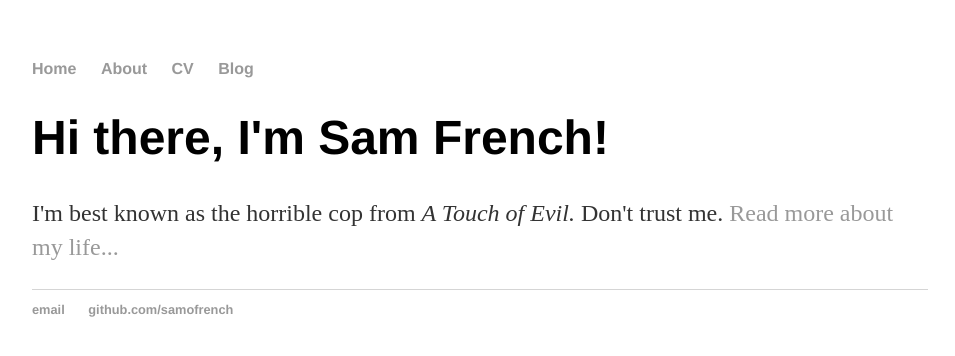
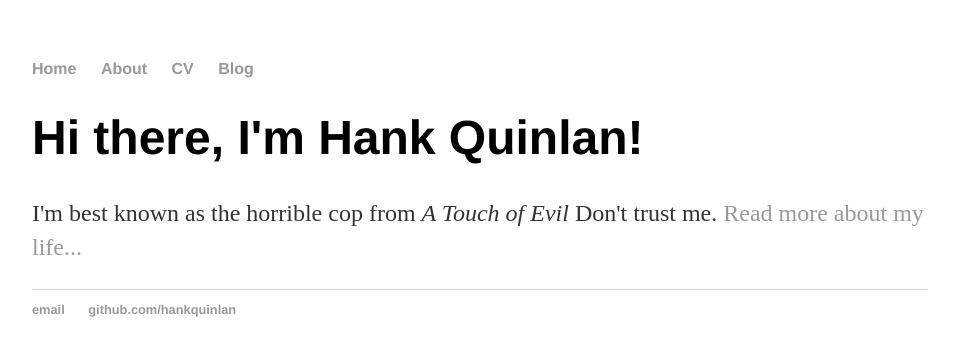
Before and after one commit to samofrench/samofrench.github.io, a Jekyll site: the page built from index.html, in a window 1280 px wide. Shown: the top 356 px of the page, without its empty margins (160-1115 px from the left). Built offline with Jekyll 4.4.1, drawn with Linux system fonts in a browser that asks for light colours.

Commit message:
Update index.html

```diff
--- a/index.html
+++ b/index.html
@@ -1,29 +1,8 @@
-<!DOCTYPE html>
-<html>
-	<head>
-		<title>Sam French</title>
-		<link rel="stylesheet" type="text/css" href="/css/main.css">
-	</head>
-	<body>
-		<nav>
-    		<ul>
-        		<li><a href="/">Home</a></li>
-	        	<li><a href="/about">About</a></li>
-        		<li><a href="/cv">CV</a></li>
-        		<li><a href="/blog">Blog</a></li>
-    		</ul>
-		</nav>
-		<div class="container">
-    		<div class="blurb">
-        		<h1>Hi there, I'm Sam French!</h1>
-				<p>I'm best known as the horrible cop from <em>A Touch of Evil.</em> Don't trust me. <a href="/about">Read more about my life...</a></p>
-    		</div><!-- /.blurb -->
-		</div><!-- /.container -->
-		<footer>
-    		<ul>
-        		<li><a href="mailto:sam.o.french@gmail.com">email</a></li>
-        		<li><a href="https://github.com/samofrench">github.com/samofrench</a></li>
-			</ul>
-		</footer>
-	</body>
-</html>
+---
+layout: default
+title: Hank Quinlan, Horrible Cop
+---
+<div class="blurb">
+	<h1>Hi there, I'm Hank Quinlan!</h1>
+	<p>I'm best known as the horrible cop from <em>A Touch of Evil</em> Don't trust me. <a href="/about">Read more about my life...</a></p>
+</div><!-- /.blurb -->
```
